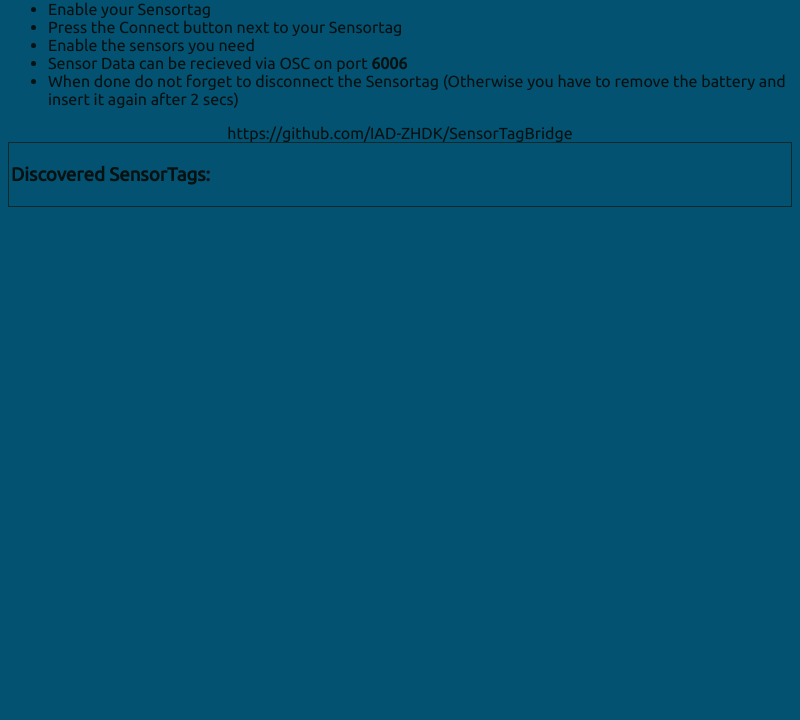
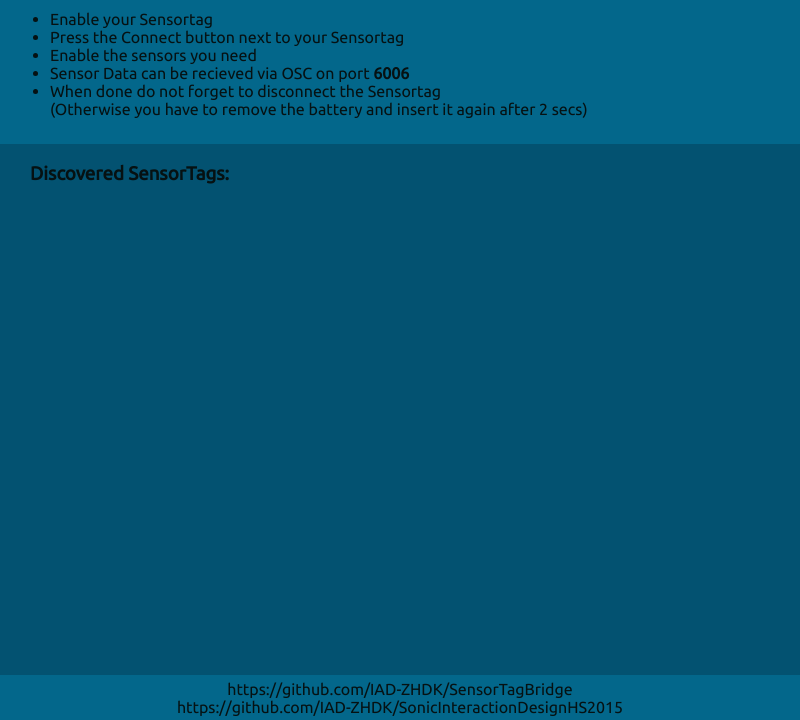
Before and after one commit to IAD-ZHDK/SensorTagBridge, an Electron app: page index.html in a window 800 px wide. Shown: the part 80-800 px from the top of the page. Drawn offline with Linux system fonts and the light colour scheme; no server answers.

Commit message:
CSS changes and multiple notifications fix

```diff
--- a/index.html
+++ b/index.html
@@ -9,6 +9,7 @@
     <link href="style.css" rel="stylesheet" type="text/css">
   </head>
   <body ng-app="myApp">
+    <div id="wrapper">
       <div id="header">
         <h1>SensorTag to OSC Bridge</h1>
         <ul>
@@ -16,11 +17,8 @@
           <li>Press the Connect button next to your Sensortag</li>
           <li>Enable the sensors you need</li>
           <li>Sensor Data can be recieved via OSC on port <b>6006</b></li>
-      <li>When done do not forget to disconnect the Sensortag (Otherwise you have to remove the battery and insert it again after 2 secs)</li>
+          <li>When done do not forget to disconnect the Sensortag <br>(Otherwise you have to remove the battery and insert it again after 2 secs)</li>
         </ul>
-    <div class="center">
-      https://github.com/IAD-ZHDK/SensorTagBridge
-    </div>
       </div>
       <div id="content">
         <h3>Discovered SensorTags: </h3>
@@ -43,6 +41,10 @@
         </div>
       </div>
       <div id="footer">
+        <div class="center">
+          https://github.com/IAD-ZHDK/SensorTagBridge <br>
+          https://github.com/IAD-ZHDK/SonicInteractionDesignHS2015
+        </div>
       </div>
 
       <script type="text/javascript">
@@ -210,5 +212,6 @@
 
         ipc.send('go');
       </script>
+    </div>
   </body>
 </html>
--- a/style.css
+++ b/style.css
@@ -1,20 +1,44 @@
+html,
 body{
     font-family: 'Ubuntu', sans-serif;
     background-color: #035271;
     color: #061112;
+    margin:0;
+    padding:0;
+    height:100%;
 }
 
 h1 {
     text-align: center;
 }
 
-.center {
-    text-align: center;
+#wrapper {
+    min-height:100%;
+    position:relative;
+}
+
+#header {
+    background: #03678b;
+    padding:10px;
 }
 
 #content{
-    border:1px solid #0d292b;
-    padding: 2px;
+    padding-left: 30px;
+    padding-bottom:40px;
+}
+
+#footer {
+    background: #03678b;
+    width:100%;
+    height:40px;
+    position:absolute;
+    padding-top: 5px;
+    bottom:0;
+    left:0;
+}
+
+.center {
+    text-align: center;
 }
 
 .connectButton {
```
Also changed, not shown: app.js (+47 -44 lines). Lines whose indentation alone changed are shown as unchanged.
